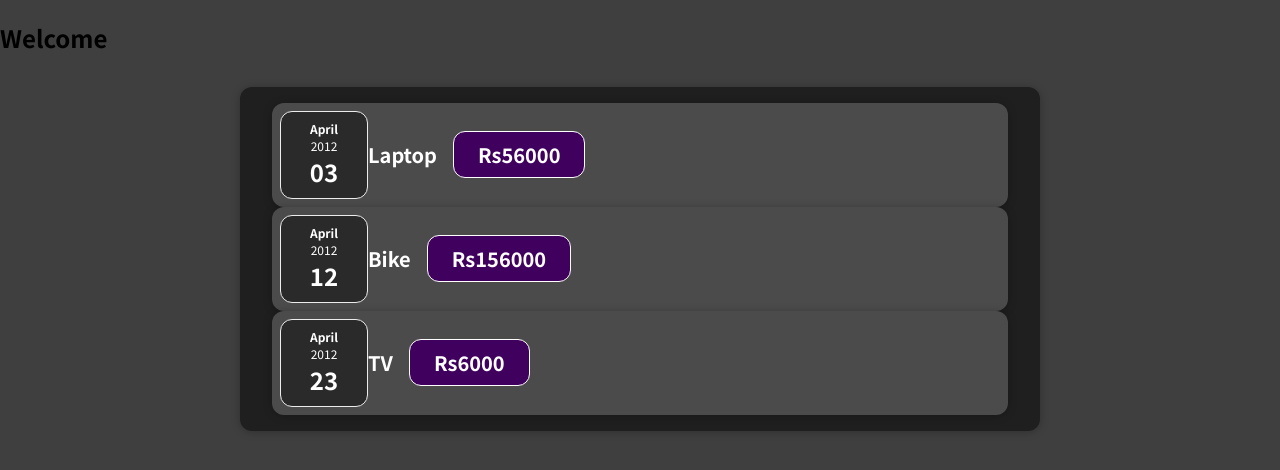
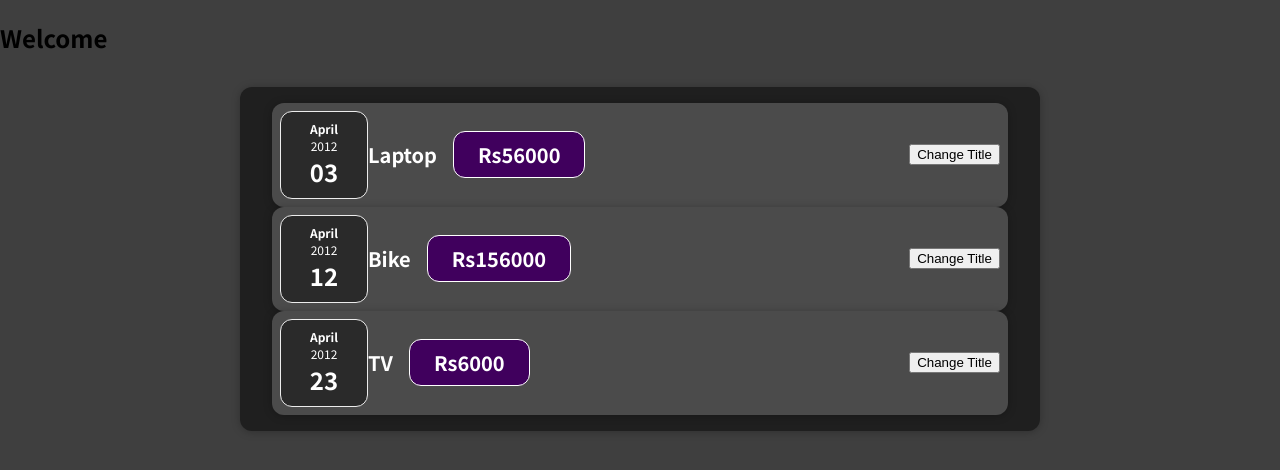
Before and after one commit to adarsh-godabole/React-app, a React (Create React App) app: page / in a window 1280 px wide. Shown: the top 470 px of the page. Built offline with nearby package versions, Linux system fonts and the light colour scheme.

Commit message:
Added a button

```diff
--- a/src/components/ExpenseItem.js
+++ b/src/components/ExpenseItem.js
@@ -1,4 +1,4 @@
-import React from "react";
+import React, { useState } from "react";
 import "./ExpenseItem.css";
 import Card from "./Card.js";
 
@@ -9,13 +9,21 @@
   const expenseTitle = "Laptop";
   const expenePrice = 56000;
 
+  const [title, setTitle] = useState(props.title);
+
+  const clickHandler = () => {
+    setTitle("Updated");
+    console.log(title);
+  };
+
   return (
     <Card className="expense-item">
       <ExpenseDate date={props.date} />
       <div className="expense-item__description">
-        <h2>{props.title}</h2>
+        <h2>{title}</h2>
         <div className="expense-item__price">Rs{props.amount}</div>
       </div>
+      <button onClick={clickHandler}>Change Title</button>
     </Card>
   );
 }
```
